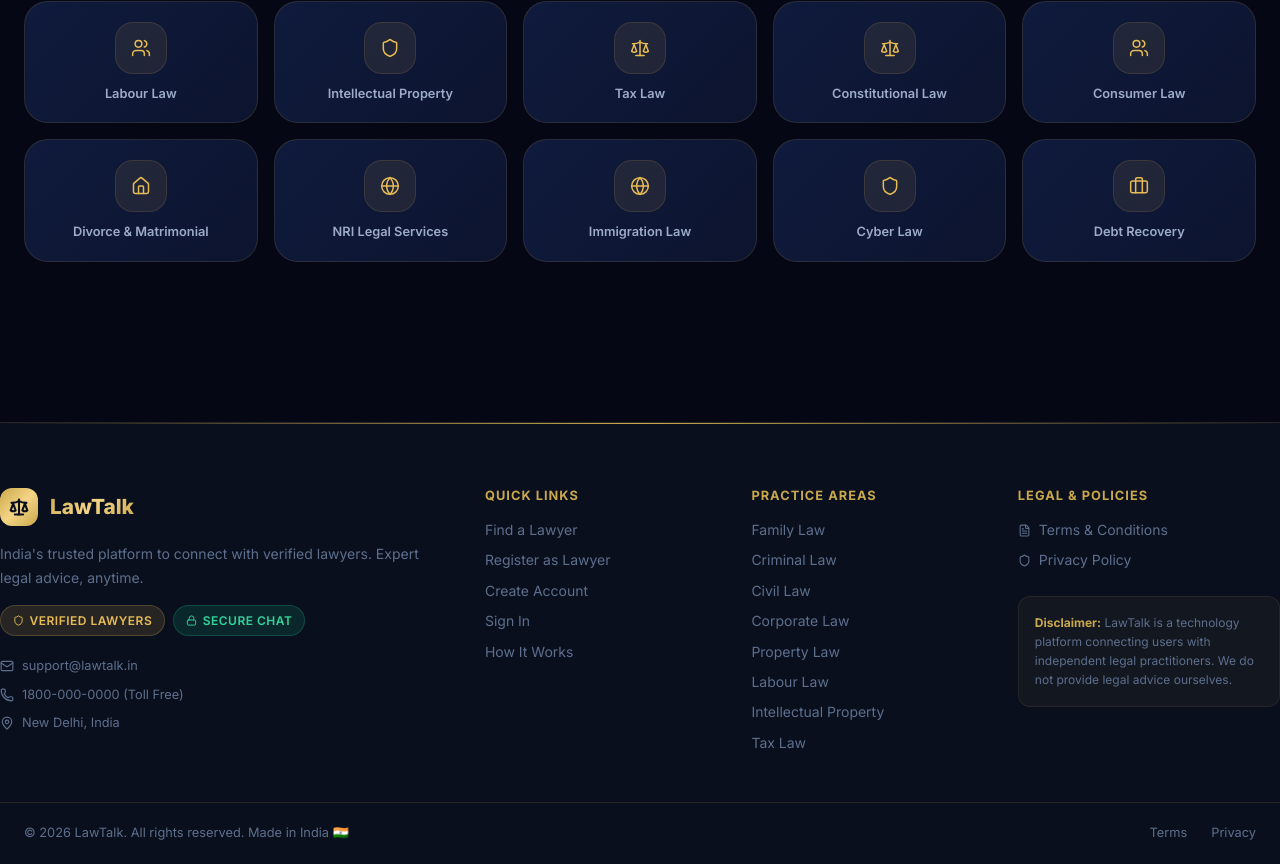
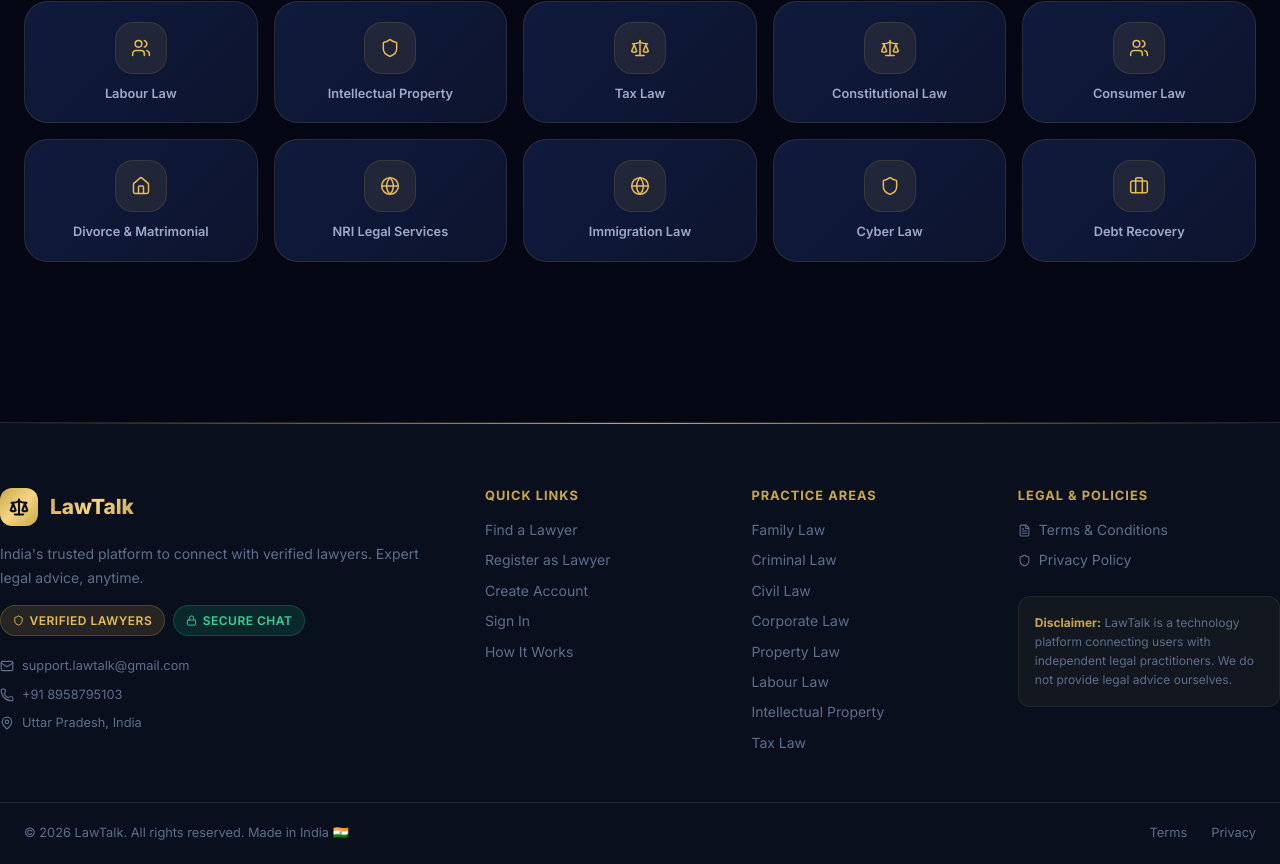
Before and after one commit to namitkumar22/LawTalk, a Next.js app: page / in a window 1280 px wide. Shown: the part 2406-3270 px from the top of the page. Built offline with nearby package versions, Linux system fonts and the light colour scheme; no server answers; the database is empty.

Commit message:
Updated contact details in footer

```diff
--- a/src/components/layout/Footer.js
+++ b/src/components/layout/Footer.js
@@ -28,14 +28,14 @@
             <span className="badge badge-green"><Lock size={11} />Secure Chat</span>
           </div>
           <div className={styles.contact}>
-            <a href="mailto:support@lawtalk.in" className={styles.contactItem}>
-              <Mail size={14} /> support@lawtalk.in
+            <a href="mailto:support.lawtalk@gmail.com" className={styles.contactItem}>
+              <Mail size={14} /> support.lawtalk@gmail.com
             </a>
-            <a href="tel:+911800000000" className={styles.contactItem}>
-              <Phone size={14} /> 1800-000-0000 (Toll Free)
+            <a href="tel:+918958795103" className={styles.contactItem}>
+              <Phone size={14} /> +91 8958795103
             </a>
             <span className={styles.contactItem}>
-              <MapPin size={14} /> New Delhi, India
+              <MapPin size={14} /> Uttar Pradesh, India
             </span>
           </div>
         </div>
```
